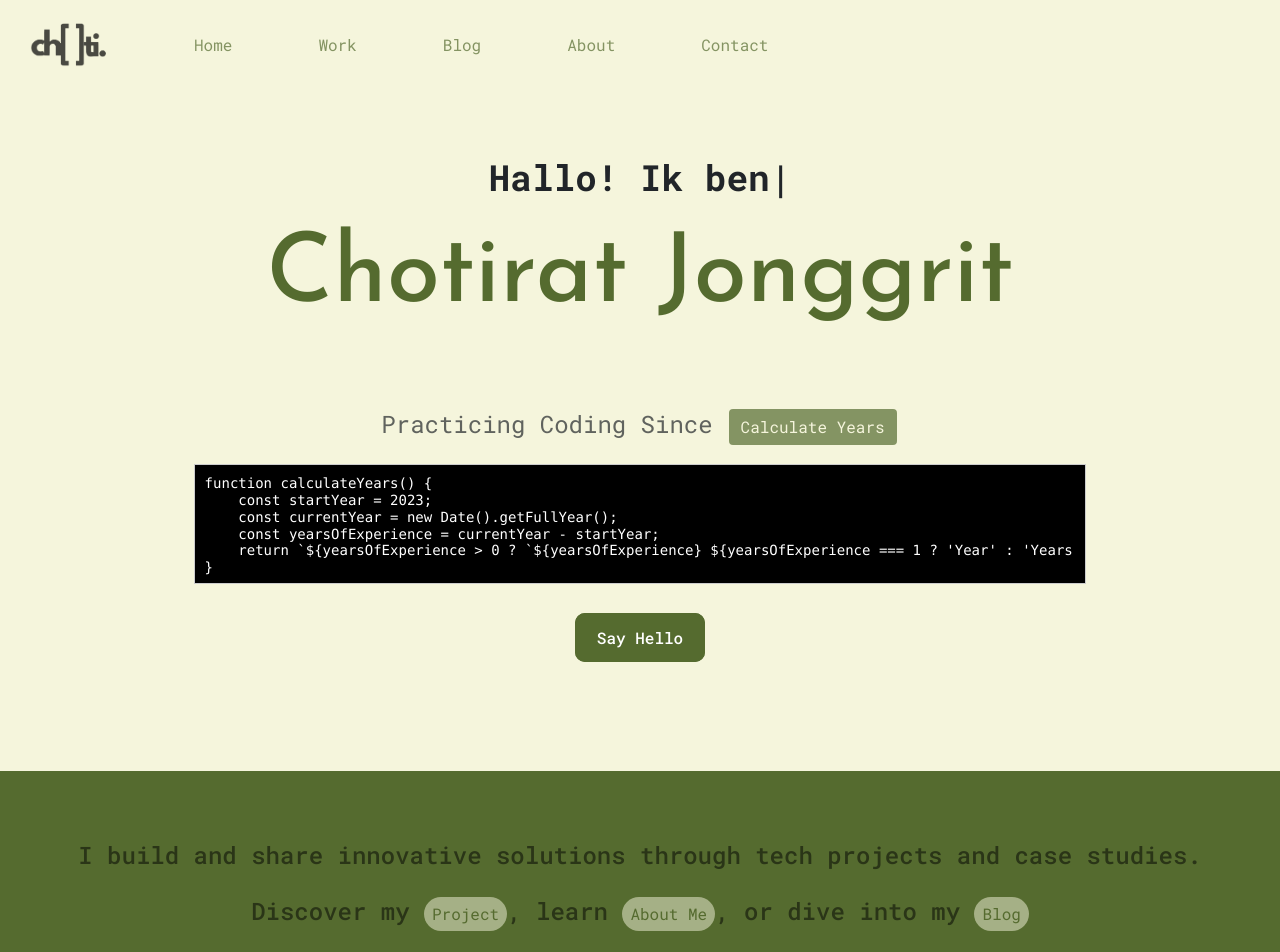
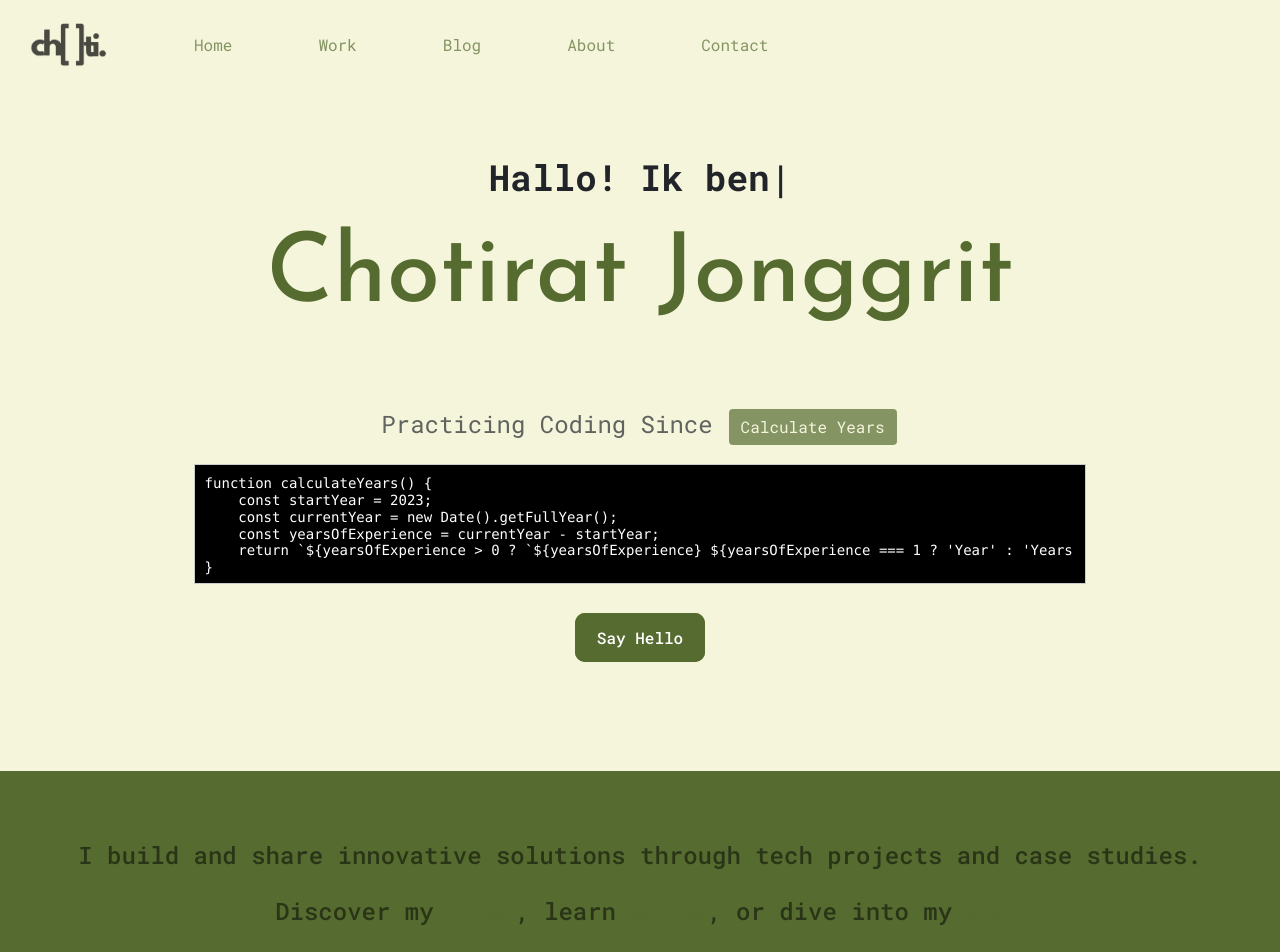
Before and after one commit to jgchoti/jgchoti.github.io, a React (Create React App) app: page / in a window 1280 px wide. Shown: the top 952 px of the page. Built offline with nearby package versions, Linux system fonts and the light colour scheme.

Commit message:
Update SubHeader.js

```diff
--- a/src/component/SubHeader.js
+++ b/src/component/SubHeader.js
@@ -8,7 +8,7 @@ function SubHeader() {
         <div className='sub-header container-fluid w-100 m-0'>
             <div className="text-center sub-header-text">
                 <h4>I build and share innovative solutions through tech projects and case studies.</h4>
-                <h4>Discover my <a href="/project" className="button-link"><strong >Project</strong></a>, learn <a href="/about" className="button-link"><strong >About Me</strong></a>, or dive into my <a href="/blog" className="button-link"><strong >Blog</strong></a></h4>
+                <h4>Discover my <a href="/project"><strong >Project</strong></a>, learn <a href="/about"><strong >About Me</strong></a>, or dive into my <a href="/blog"><strong >Blog</strong></a></h4>
             </div>
             <div className="col-lg-1">
             </div>
```
